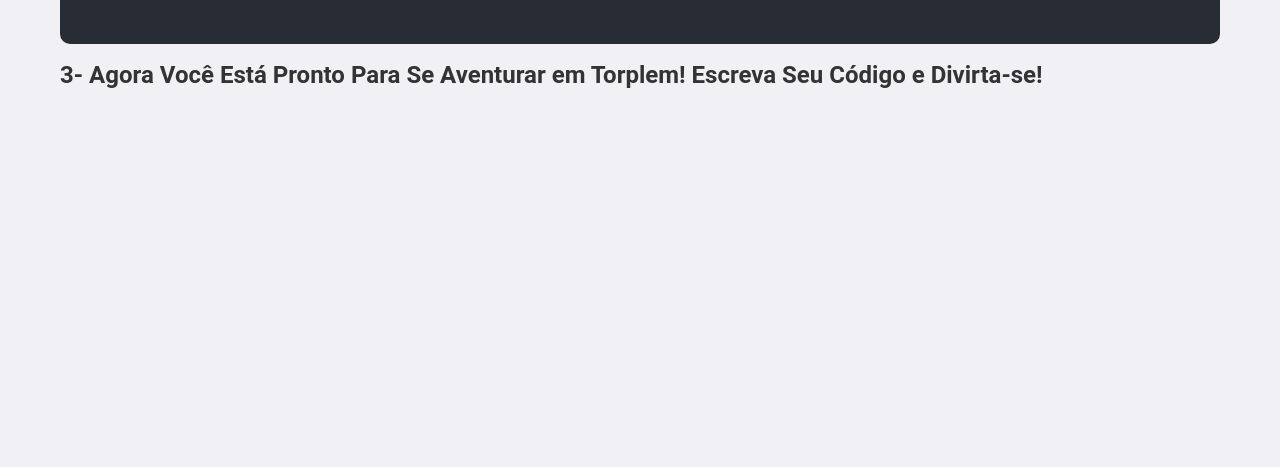
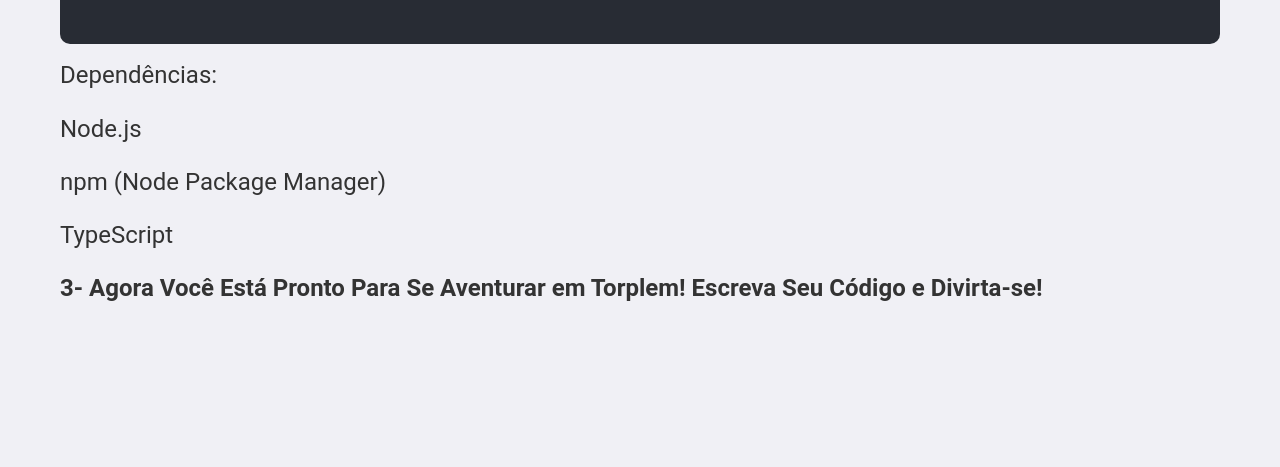
Before and after one commit to Caito931/-Torplem, a website: page index.html in a window 1280 px wide. Shown: the part 4155-4622 px from the top of the page. Drawn offline with Linux system fonts and the light colour scheme.

Commit message:
Update index.html

```diff
--- a/index.html
+++ b/index.html
@@ -122,6 +122,10 @@
                 </code>
             </pre>
         </div>
+        <p>Dependências: </p>
+        <p>Node.js</p>
+        <p>npm (Node Package Manager)</p>
+        <p>TypeScript</p>
         <p><strong>3- Agora Você Está Pronto Para Se Aventurar em Torplem! Escreva Seu Código e Divirta-se!</strong></p>
     </section>
 
```
